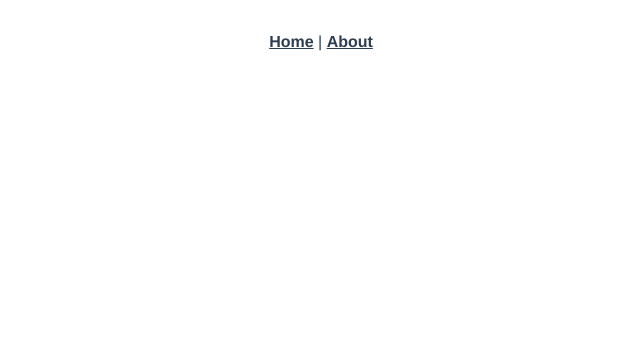
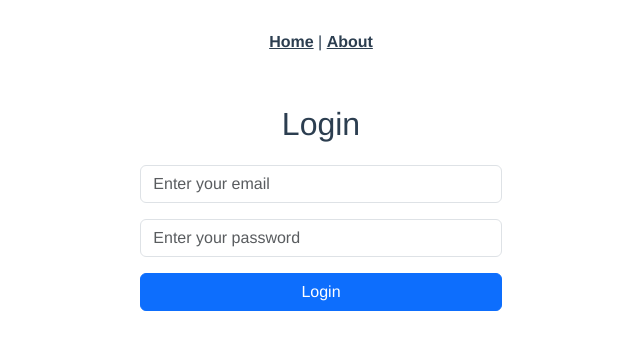
Before and after one commit to BNhashem16/resturant-vuejs, a Vue app: page /login in a window 1280 px wide. Before the commit this address had no page. Shown: the top 350 px of the page, without its empty margins (319-959 px from the left). Built offline with nearby package versions, Linux system fonts and the light colour scheme.

Commit message:
Login Design

```diff
--- /dev/null
+++ b/src/components/Signup/LoginForm.vue
@@ -0,0 +1,48 @@
+<template>
+    <form @click.prevent>
+        <div class="row g-3 align-items-center">
+            <div class="col-4 d-block mx-auto my-3">
+                <input
+                    type="text"
+                    class="form-control"
+                    v-model="email"
+                    placeholder="Enter your email"
+                />
+            </div>
+        </div>
+
+        <div class="row g-3 align-items-center">
+            <div class="col-4 d-block mx-auto my-3">
+                <input
+                    type="text"
+                    class="form-control"
+                    v-model="password"
+                    placeholder="Enter your password"
+                />
+            </div>
+        </div>
+
+        <div class="row g-3 align-items-center">
+            <div class="col-4 d-block mx-auto my-3">
+                <button type="submit" class="btn btn-primary w-100">
+                    Login
+                </button>
+            </div>
+        </div>
+    </form>
+</template>
+
+<script>
+export default {
+    data() {
+        return {
+            name: '',
+            password: '',
+            email: '',
+        }
+    },
+}
+</script>
+
+<style>
+</style>
--- a/src/router/index.js
+++ b/src/router/index.js
@@ -1,7 +1,7 @@
 import { createRouter, createWebHistory } from 'vue-router'
 import HomeView from '../views/HomeView.vue'
 import Signup from '../views/Signup.vue'
-
+import Login from '../views/Login.vue'
 const routes = [
     {
         path: '/',
@@ -12,6 +12,11 @@ const routes = [
         path: '/sign-up',
         name: 'sign-up',
         component: Signup,
+    },
+    {
+        path: '/login',
+        name: 'login',
+        component: Login,
     },
     {
         path: '/about',
--- /dev/null
+++ b/src/views/Login.vue
@@ -0,0 +1,20 @@
+<template>
+    <div class="container">
+        <h1>Login</h1>
+        <LoginFormVue></LoginFormVue>
+    </div>
+</template>
+
+<script>
+import LoginFormVue from '@/components/Signup/LoginForm.vue'
+
+
+export default {
+    components: {
+        LoginFormVue,
+    },
+}
+</script>
+
+<style>
+</style>
```
